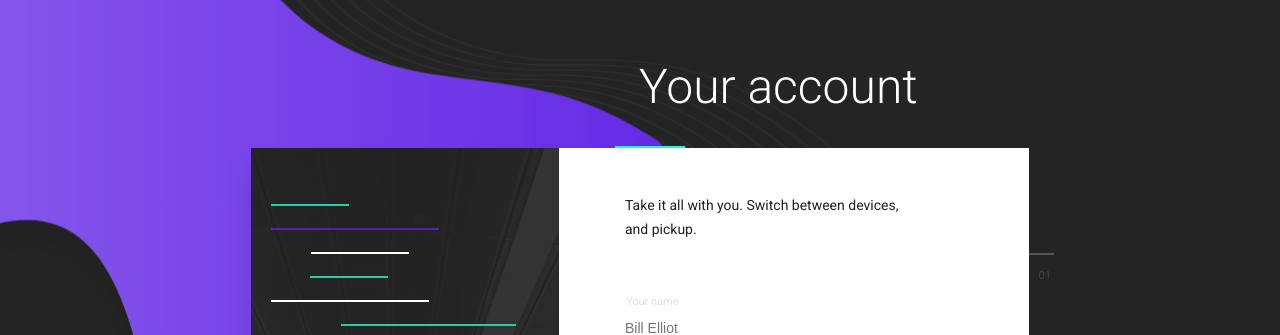
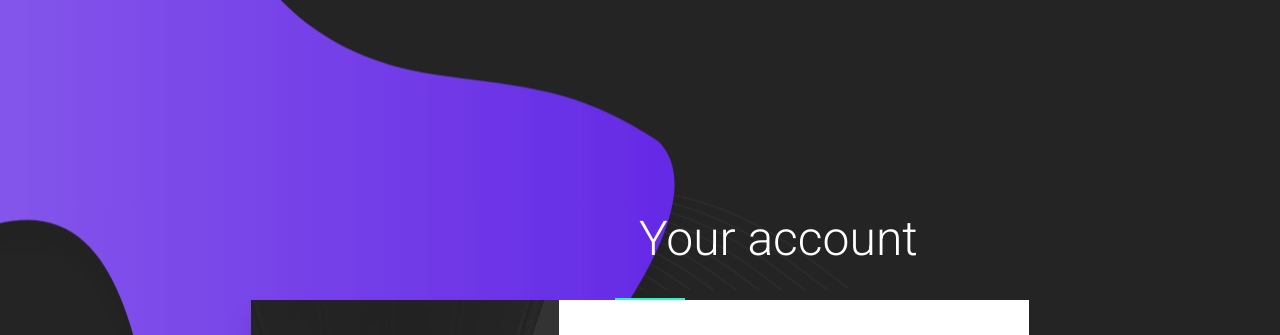
Before and after one commit to mongru/User_Registration_Form, a website built with webpack: page index.html in a window 1280 px wide. Shown: the top 335 px of the page. Built offline with nearby package versions, Linux system fonts and the light colour scheme.

Commit message:
overflow fix

```diff
--- a/src/css/styles.css
+++ b/src/css/styles.css
@@ -99,7 +99,7 @@ input:focus:-moz-placeholder {
 */
 .container__background {
     width: 100%;
-    height: 100vh;
+    height: 100%;
     position: absolute;
     z-index: -1;
 }
@@ -169,6 +169,8 @@ input:focus:-moz-placeholder {
 
 .container__maincontent {
     height: 100vh;
+    margin: 10% 0;
+    padding: 48px 0;
     display: -webkit-box;
     display: -ms-flexbox;
     display: flex;
@@ -207,10 +209,7 @@ input:focus:-moz-placeholder {
 /* ------> HEADER <------ */
 .header__container {
     width: 290px;
-    /* padding-top: 10%; */
-    /* margin-top: -12px; */
-    padding-bottom: 12px;
-    padding-left: 20px;
+    padding: 48px 0 12px 20px;
     text-align: left;
 }
 
```
Also changed, not shown: dist/styles.css.
